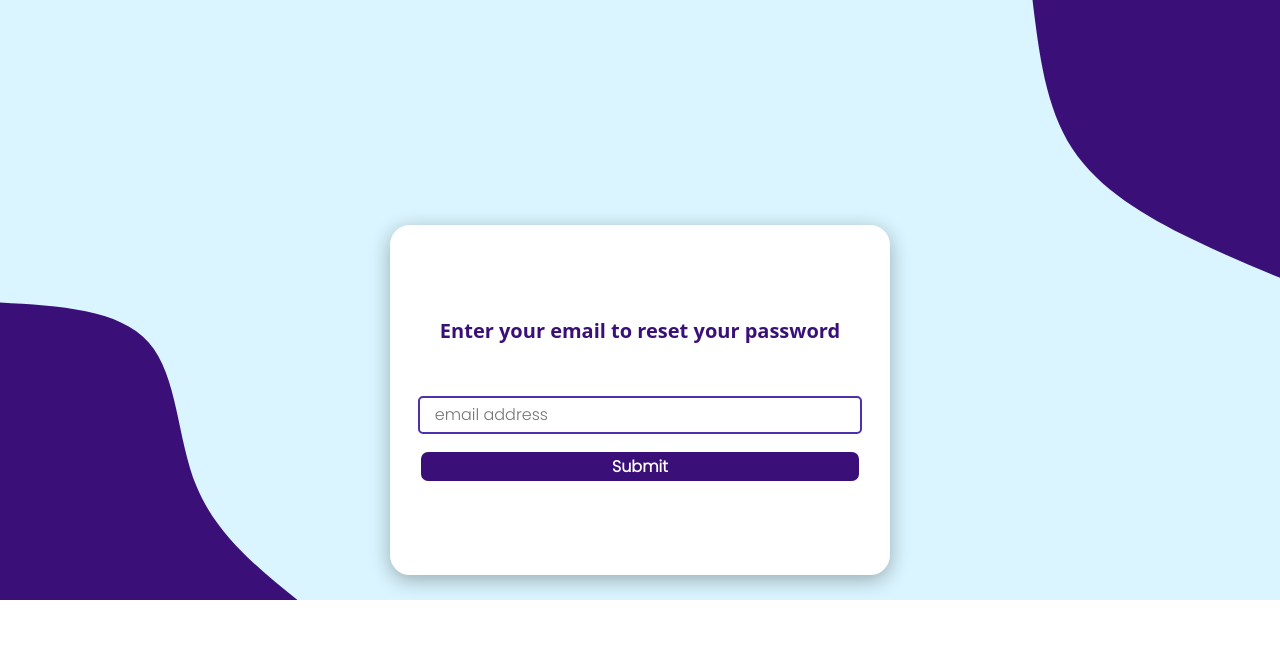
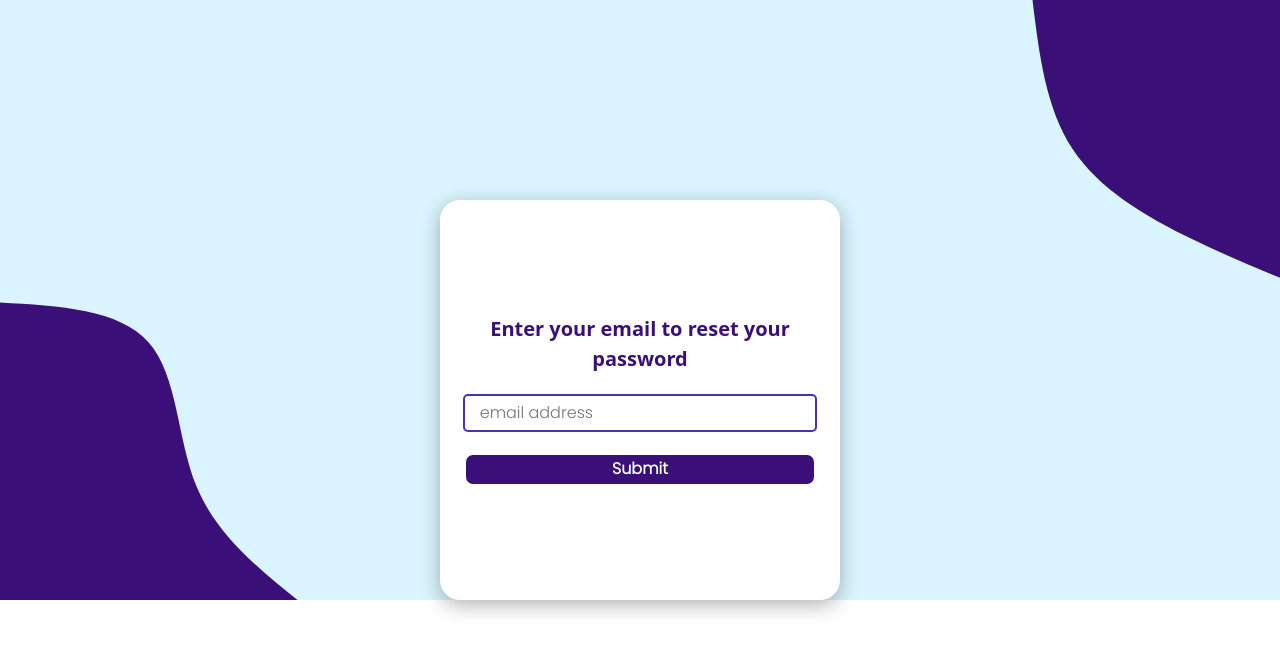
Before and after one commit to CareToShare-Project/CareToShare-Frontend, a React (Create React App) app: page /login/forgotPassword in a window 1280 px wide. Shown: the top 652 px of the page. Built offline with nearby package versions, Linux system fonts and the light colour scheme; a web font is replaced by a local one.

Commit message:
modified password reset components

```diff
--- a/src/Components/PasswordReset/ResetPassword.tsx
+++ b/src/Components/PasswordReset/ResetPassword.tsx
@@ -73,7 +73,7 @@ const ResetPassword : React.FC =()=>{
                             <AlertComponent variant={variant} message={message} />
                         </div>}
                 <BackgroundSVG />
-                <ResetWrapper className='reset-wrapper' onSubmit={handlePasswordReset}>
+                <ResetWrapper onSubmit={handlePasswordReset}>
                     <Header>Check your email for the token</Header>
                     <div>
                         <InputContainer
--- a/src/Components/PasswordReset/passwordResetStyles.ts
+++ b/src/Components/PasswordReset/passwordResetStyles.ts
@@ -11,9 +11,6 @@ export const ResetContainer = styled.div`
     justify-content: center;
     position: relative;
 
-    .reset-wrapper{
-        width: 500px;
-    }
 
     .alert{
         position: absolute;
@@ -27,14 +24,15 @@ export const ResetContainer = styled.div`
 
 `
 export const ResetWrapper = styled.form`
-    width: 500px;
-    height: 350px;
+    width: 400px;
+    height: 400px;
     display: flex;
     flex-direction: column;
     align-items: center;
     justify-content: center;
+    text-align: center;
     border-radius: 20px;
-    gap: 50px;
+    gap: 20px;
     background: white;
     box-shadow: 0px 5px 20px rgba(0,0,0,0.3);
     border: 3px solid white;
@@ -45,7 +43,7 @@ export const ResetWrapper = styled.form`
         display: flex;
         flex-direction: column;
         align-items: flex-start;
-        gap: 15px;
+        gap: 20px;
         width: 90%;
 
         .spinner{
@@ -58,6 +56,7 @@ export const Header = styled.header`
     font-size: 20px;
     font-weight: 700;
     color: ${({theme})=> theme.background.primary};
+    width: 90%;
 
 `
 
```
